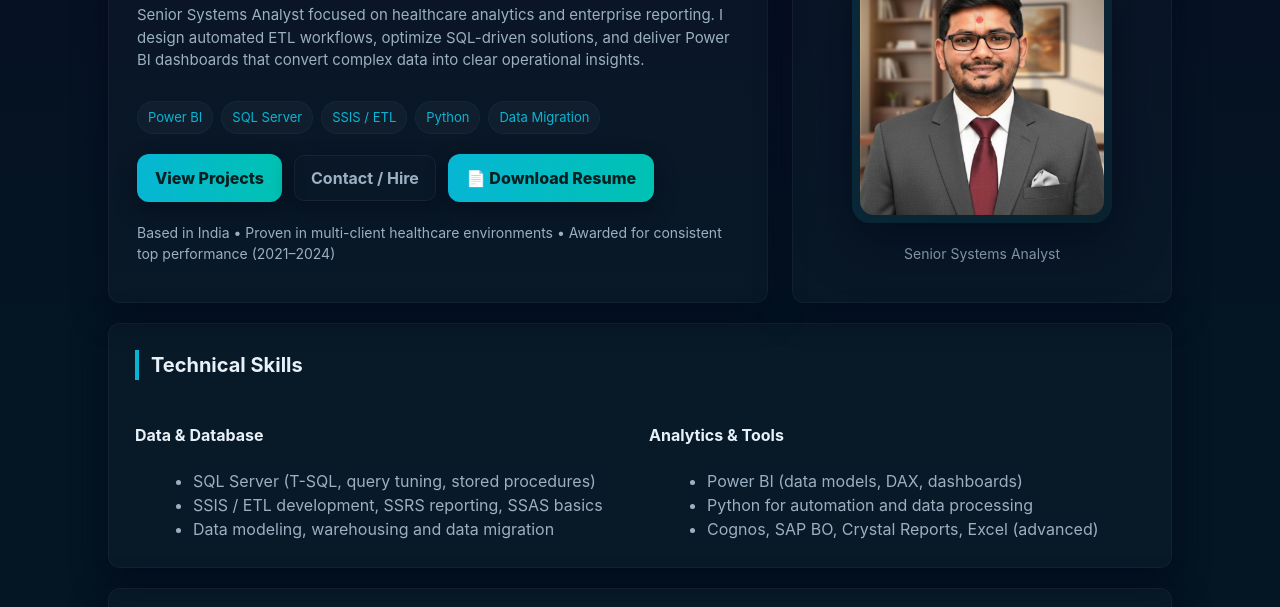
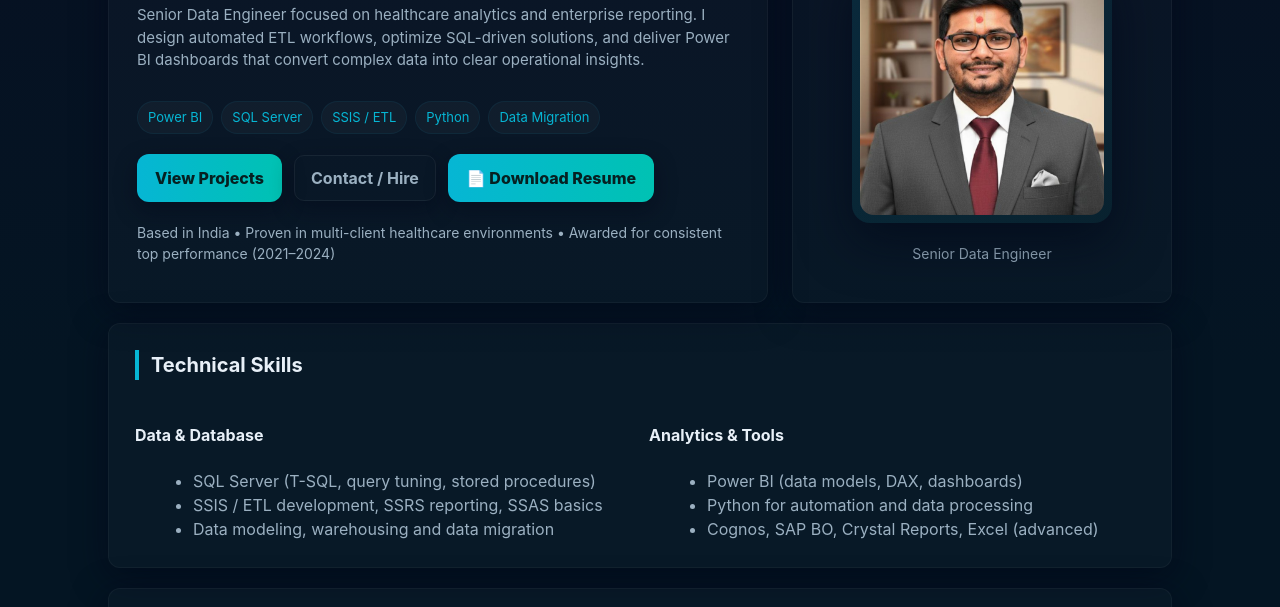
Before and after one commit to contactvipulgpatil7/contactvipulgpatil7.github.io, a plain HTML site: page index.html in a window 1280 px wide. Shown: the part 193-800 px from the top of the page. Drawn offline with Linux system fonts and the light colour scheme.

Commit message:
Update index.html

```diff
--- a/index.html
+++ b/index.html
@@ -4,8 +4,8 @@
 <head>
 <meta charset="utf-8" />
 <meta name="viewport" content="width=device-width,initial-scale=1" />
-<title>Vipul G Patil — Senior Systems Analyst & Data Professional</title>
-<meta name="description" content="Vipul G Patil — Senior Systems Analyst experienced in healthcare analytics, Power BI, SQL, ETL and automation. Portfolio & resume." />
+<title>Vipul G Patil — Senior Data Engineer & Data Professional</title>
+<meta name="description" content="Vipul G Patil — Senior Data Engineer experienced in healthcare analytics, Power BI, SQL, ETL and automation. Portfolio & resume." />
 <style>
   :root{
     --bg:#071022;
@@ -151,7 +151,7 @@
       <div class="card hero" id="about">
         <h1 class="fade-up">👋 Hi — I'm <strong>Vipul G Patil</strong></h1>
         <p class="sub fade-up" style="transition-delay:.04s">
-          Senior Systems Analyst focused on healthcare analytics and enterprise reporting. I design automated ETL workflows, optimize SQL-driven solutions,
+          Senior Data Engineer focused on healthcare analytics and enterprise reporting. I design automated ETL workflows, optimize SQL-driven solutions,
           and deliver Power BI dashboards that convert complex data into clear operational insights.
         </p>
 
@@ -188,7 +188,7 @@
             <img src="avatar.png" alt="Vipul G Patil">
           </div>
         </div>
-        <div id="photo-title" class="title">Senior Systems Analyst</div>
+        <div id="photo-title" class="title">Senior Data Engineer</div>
       </aside>
     </div>
 
```
